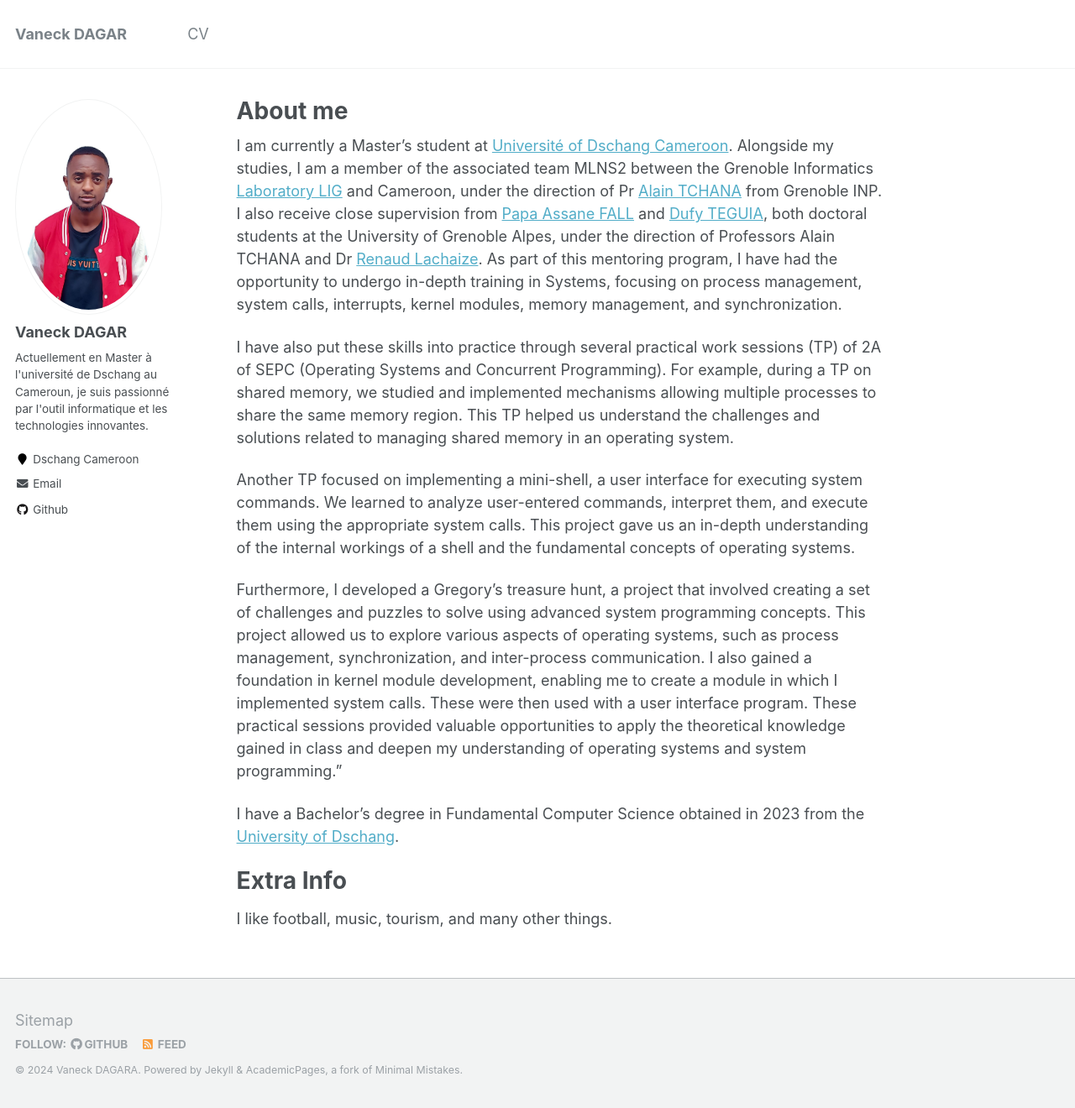
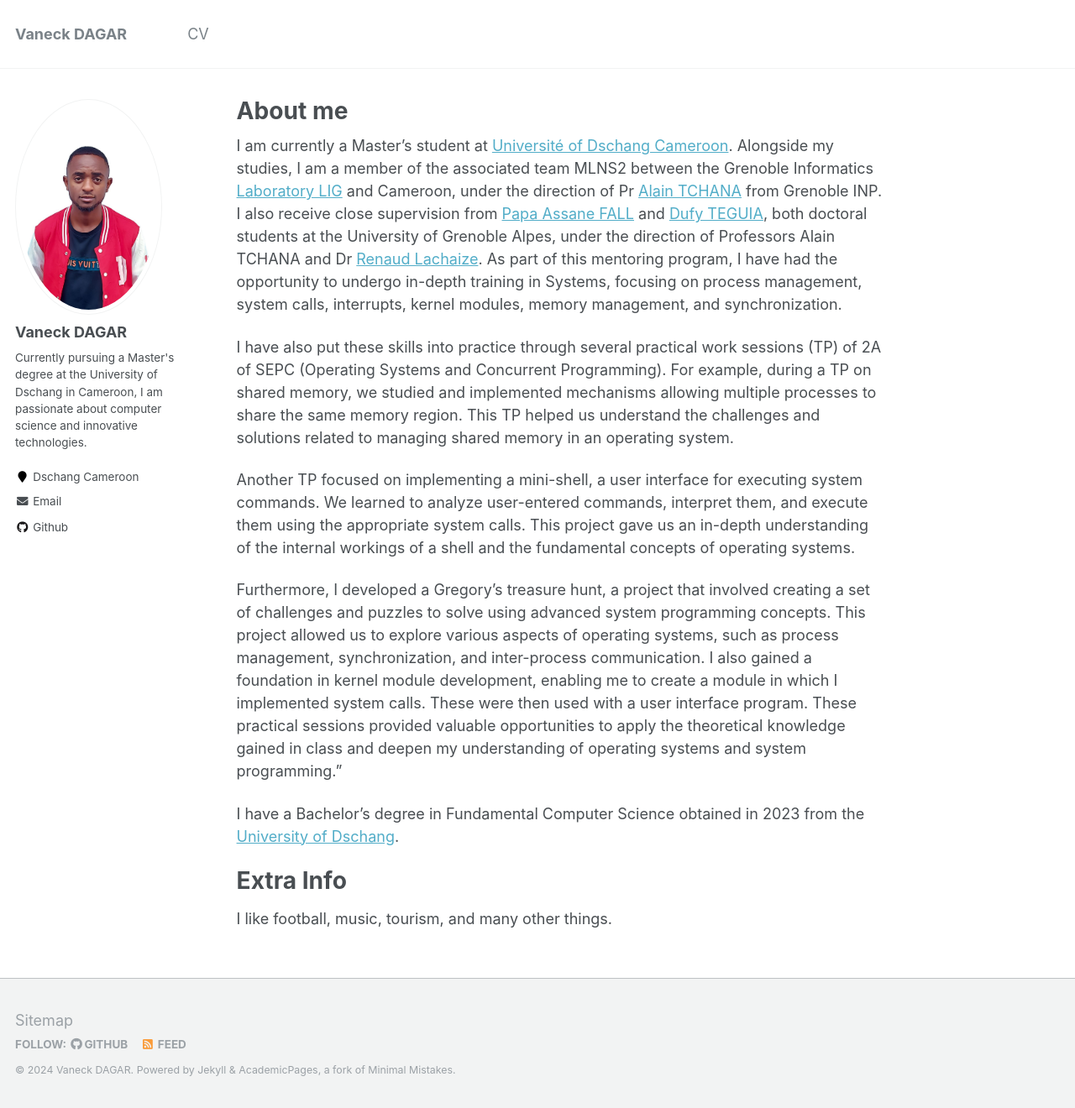
Before and after one commit to winner40/winner40.github.io, a Jekyll site: the page built from _pages/about.md, in a window 1280 px wide and 1320 px high. Shown: the whole window at 84% size. Built offline with Jekyll 4.4.1, drawn with Linux system fonts in a browser that asks for light colours.

Commit message:
Update _config.yml

```diff
--- a/_config.yml
+++ b/_config.yml
@@ -9,8 +9,8 @@
 locale                   : "en-US"
 title                    : "Vaneck DAGAR"
 title_separator          : "-"
-name                     : &name "Vaneck DAGARA"
-description              : &description "Actuellement en Master à l'université de Dschang au Cameroun, je suis passionné par l'outil informatique et les technologies innovantes."
+name                     : &name "Vaneck DAGAR"
+description              : &description "Currently pursuing a Master's degree at the University of Dschang in Cameroon, I am passionate about computer science and innovative technologies."
 url                      : "" # the base hostname & protocol for your site e.g. "https://mmistakes.github.io"
 baseurl                  : "" # the subpath of your site, e.g. "/blog"
 repository               : "brisco007/winner40.github.io"
@@ -82,7 +82,7 @@ analytics:
 author:
   name             : "Vaneck DAGAR"
   avatar           : "profilev.jpg"
-  bio              : "Actuellement en Master à l'université de Dschang au Cameroun, je suis passionné par l'outil informatique et les technologies innovantes."
+  bio              : "Currently pursuing a Master's degree at the University of Dschang in Cameroon, I am passionate about computer science and innovative technologies."
   location         : "Dschang Cameroon"
   employer         : #"Orange Innovation"
   pubmed           :  #"https://www.ncbi.nlm.nih.gov/pubmed/?term=john+snow"
```
